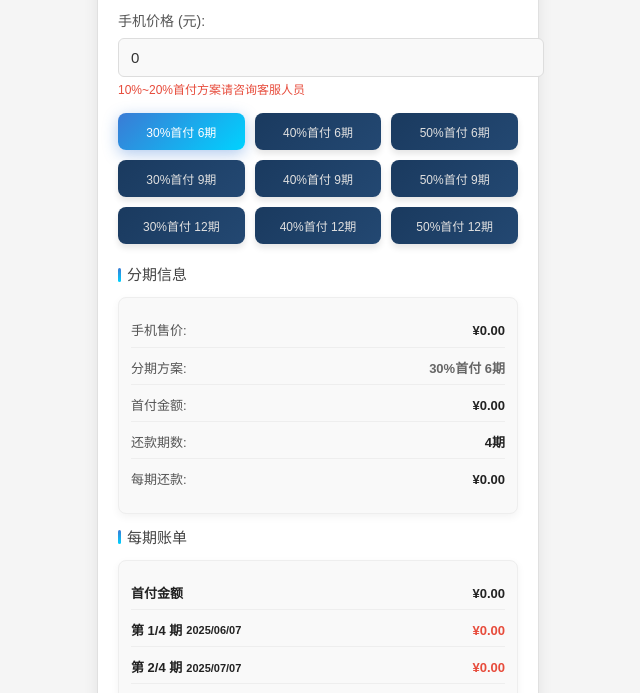
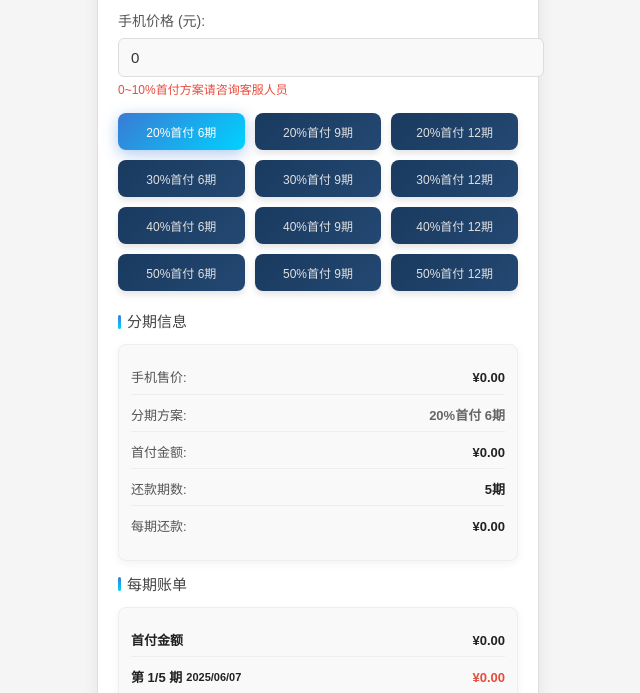
Before and after one commit to loccodecor/nicholas, a plain HTML site: page index.html in a window 1280 px wide. Shown: the part 75-768 px from the top of the page, without its empty margins (322-962 px from the left). Drawn offline with Linux system fonts and the light colour scheme.

Commit message:
Add files via upload

```diff
--- a/index.html
+++ b/index.html
@@ -180,7 +180,7 @@
         <label for="price">手机价格 (元):</label>
         <input type="number" id="price" placeholder="输入手机价格" value="0" aria-label="手机价格输入框">
     </div>
-    <div class="tip">10%~20%首付方案请咨询客服人员</div>
+    <div class="tip">0~10%首付方案请咨询客服人员</div>
 
     <div class="plan-buttons" id="planButtons"></div>
 
@@ -196,17 +196,20 @@
 <script>
 class RentalCalculator {
     constructor() {
-        // 仅保留 6、9、12 期的 30%、40%、50% 首付
+        // 按用户要求新增并排序所有首付方案
         this.plans = [
-            { ratio: 0.30, period: 6, name: '30%首付 6期' },
-            { ratio: 0.40, period: 6, name: '40%首付 6期' },
-            { ratio: 0.50, period: 6, name: '50%首付 6期' },
-            { ratio: 0.30, period: 9, name: '30%首付 9期' },
-            { ratio: 0.40, period: 9, name: '40%首付 9期' },
-            { ratio: 0.50, period: 9, name: '50%首付 9期' },
-            { ratio: 0.30, period: 12, name: '30%首付 12期' },
-            { ratio: 0.40, period: 12, name: '40%首付 12期' },
-            { ratio: 0.50, period: 12, name: '50%首付 12期' },
+            { ratio: 0.20, period: 6,  installments: 5, multiplier: 1.197, name: '20%首付 6期' },
+            { ratio: 0.20, period: 9,  installments: 8, multiplier: 1.3,   name: '20%首付 9期' },
+            { ratio: 0.20, period: 12, installments: 10,multiplier: 1.35,  name: '20%首付 12期' },
+            { ratio: 0.30, period: 6,  installments: 4, multiplier: 1.197, name: '30%首付 6期' },
+            { ratio: 0.30, period: 9,  installments: 7, multiplier: 1.3,   name: '30%首付 9期' },
+            { ratio: 0.30, period: 12, installments: 9, multiplier: 1.35,  name: '30%首付 12期' },
+            { ratio: 0.40, period: 6,  installments: 4, multiplier: 1.197, name: '40%首付 6期' },
+            { ratio: 0.40, period: 9,  installments: 7, multiplier: 1.3,   name: '40%首付 9期' },
+            { ratio: 0.40, period: 12, installments: 9, multiplier: 1.35,  name: '40%首付 12期' },
+            { ratio: 0.50, period: 6,  installments: 4, multiplier: 1.197, name: '50%首付 6期' },
+            { ratio: 0.50, period: 9,  installments: 7, multiplier: 1.3,   name: '50%首付 9期' },
+            { ratio: 0.50, period: 12,installments: 9, multiplier: 1.35,  name: '50%首付 12期' },
         ];
         this.selectedIndex = 0;
         this.debounceTimer = null;
@@ -253,22 +256,12 @@ class RentalCalculator {
     performCalculation(price) {
         const plan = this.plans[this.selectedIndex];
         const down = price * plan.ratio;
-        let total, installments;
-        // 6期方案 → 4期； 9期 → 7期； 12期 → 9期
-        if (plan.period === 6) {
-            total = price * 1.197;
-            installments = 4;
-        } else if (plan.period === 9) {
-            total = price * 1.3;
-            installments = 7;
-        } else { // 12
-            total = price * 1.35;
-            installments = 9;
-        }
+        const total = price * plan.multiplier;
+        const installments = plan.installments;
         const remaining = total - down;
         const each = remaining / installments;
 
-        // 分期信息展示，不含“首付比例”一行
+        // 分期信息展示
         document.getElementById('info').innerHTML = `
             <p>手机售价: <span>¥${price.toFixed(2)}</span></p >
             <p>分期方案: <span style="color:#666">${plan.name}</span></p >
```
